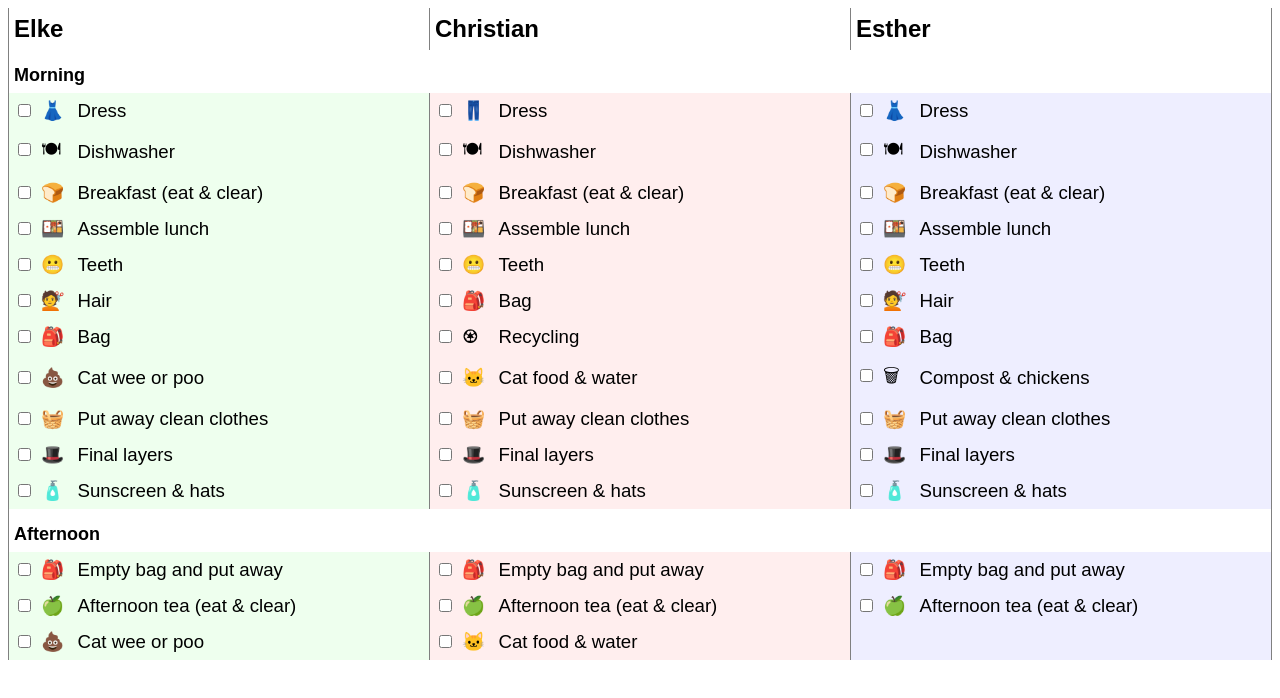
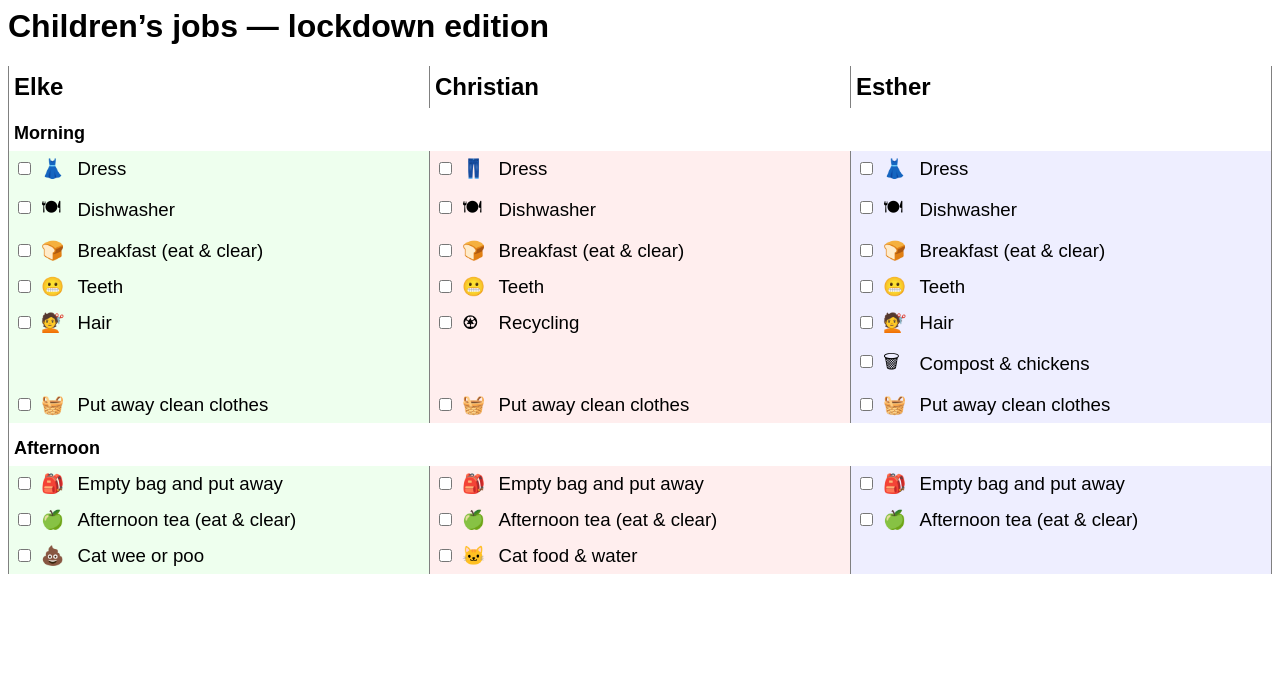
Before and after one commit to mhjb/jobs-list, a plain HTML site: page index.html in a window 1280 px wide. Drawn offline with Linux system fonts and the light colour scheme.

Commit message:
Lockdown edition

```diff
--- a/index.html
+++ b/index.html
@@ -31,6 +31,7 @@ input[type="checkbox"] {
 </style>
 </head>
 <body>
+    <h1>Children&rsquo;s jobs — lockdown edition</h1>
     <table>
       <colgroup>
         <col style="background-color:#efe; width:4em; border-left: 1px solid gray">
@@ -60,11 +61,11 @@ input[type="checkbox"] {
         <td><input type="checkbox" id="11" /><label for="11">🍞</label></td><td><label for="11">Breakfast (eat & clear)</label></td>
         <td><input type="checkbox" id="12" /><label for="12">🍞</label></td><td><label for="12">Breakfast (eat & clear)</label></td>
       </tr>
-      <tr>
+      <!-- <tr>
         <td><input type="checkbox" id="13x" /><label for="13">🍱</label></td><td><label for="13x">Assemble lunch</label></td>
         <td><input type="checkbox" id="11x" /><label for="11">🍱</label></td><td><label for="11x">Assemble lunch</label></td>
         <td><input type="checkbox" id="12x" /><label for="12">🍱</label></td><td><label for="12x">Assemble lunch</label></td>
-      </tr>
+      </tr> -->
       <tr>
         <td><input type="checkbox" id="19" /><label for="19">😬</label></td><td><label for="19">Teeth</label></td>
         <td><input type="checkbox" id="20" /><label for="20">😬</label></td><td><label for="20">Teeth</label></td>
@@ -72,17 +73,19 @@ input[type="checkbox"] {
       </tr>
       <tr>
         <td><input type="checkbox" id="16" /><label for="16">💇</label></td><td><label for="16">Hair</label></td>
-        <td><input type="checkbox" id="20b" /><label for="20b">🎒</label></td><td><label for="20b">Bag</label></td>
+        <td><input type="checkbox" id="7" /><label for="7">♼</label></td><td><label for="7">Recycling</label></td>
         <td><input type="checkbox" id="16c" /><label for="16c">💇</label></td><td><label for="16c">Hair</label></td>
       </tr>
+      <!-- <tr>
+        <td><input type="checkbox" id="19b" /><label for="19b">🎒</label></td><td><label for="19b">Bag</label></td>
+        <td><input type="checkbox" id="20b" /><label for="20b">🎒</label></td><td><label for="20b">Bag</label></td>
+        <td><input type="checkbox" id="21b" /><label for="21b">🎒</label></td><td><label for="21b">Bag</label></td>
+      </tr> -->
       <tr>
-        <td><input type="checkbox" id="19b" /><label for="19b">🎒</label></td><td><label for="19b">Bag</label></td>
-        <td><input type="checkbox" id="7" /><label for="7">♼</label></td><td><label for="7">Recycling</label></td>
-        <td><input type="checkbox" id="21b" /><label for="21b">🎒</label></td><td><label for="21b">Bag</label></td>
-      </tr>
-      <tr>
-        <td><input type="checkbox" id="22" /><label for="22">💩</label></td><td><label for="22">Cat wee or poo</label></td>
-        <td><input type="checkbox" id="24" /><label for="24">🐱</label></td><td><label for="24">Cat food & water</label></td>
+        <!-- <td><input type="checkbox" id="22" /><label for="22">💩</label></td><td><label for="22">Cat wee or poo</label></td>
+        <td><input type="checkbox" id="24" /><label for="24">🐱</label></td><td><label for="24">Cat food & water</label></td> -->
+        <td colspan="2"></td>
+        <td colspan="2"></td>
         <td><input type="checkbox" id="15" /><label for="15">🗑</label></td><td><label for="15">Compost & chickens</label></td>
       </tr>
       <tr>
@@ -90,7 +93,7 @@ input[type="checkbox"] {
         <td><input type="checkbox" id="38" /><label for="38">🧺</label></td><td><label for="38">Put away clean clothes</label></td>
         <td><input type="checkbox" id="39" /><label for="39">🧺</label></td><td><label for="39">Put away clean clothes</label></td>
       </tr>
-      <tr>
+      <!-- <tr>
         <td><input type="checkbox" id="25" /><label for="25">🎩</label></td><td><label for="25">Final layers</label></td>
         <td><input type="checkbox" id="26" /><label for="26">🎩</label></td><td><label for="26">Final layers</label></td>
         <td><input type="checkbox" id="27" /><label for="27">🎩</label></td><td><label for="27">Final layers</label></td>
@@ -99,7 +102,7 @@ input[type="checkbox"] {
         <td><input type="checkbox" id="34" /><label for="34">🧴</label></td><td><label for="34">Sunscreen & hats</label></td>
         <td><input type="checkbox" id="35" /><label for="35">🧴</label></td><td><label for="35">Sunscreen & hats</label></td>
         <td><input type="checkbox" id="36" /><label for="36">🧴</label></td><td><label for="36">Sunscreen & hats</label></td>
-      </tr>
+      </tr> -->
       <tr class="subhead"><th colspan="6">Afternoon</td></tr>
       <tr>
         <td><input type="checkbox" id="28" /><label for="28">🎒</label></td><td><label for="28">Empty bag and put away </label></td>
```
